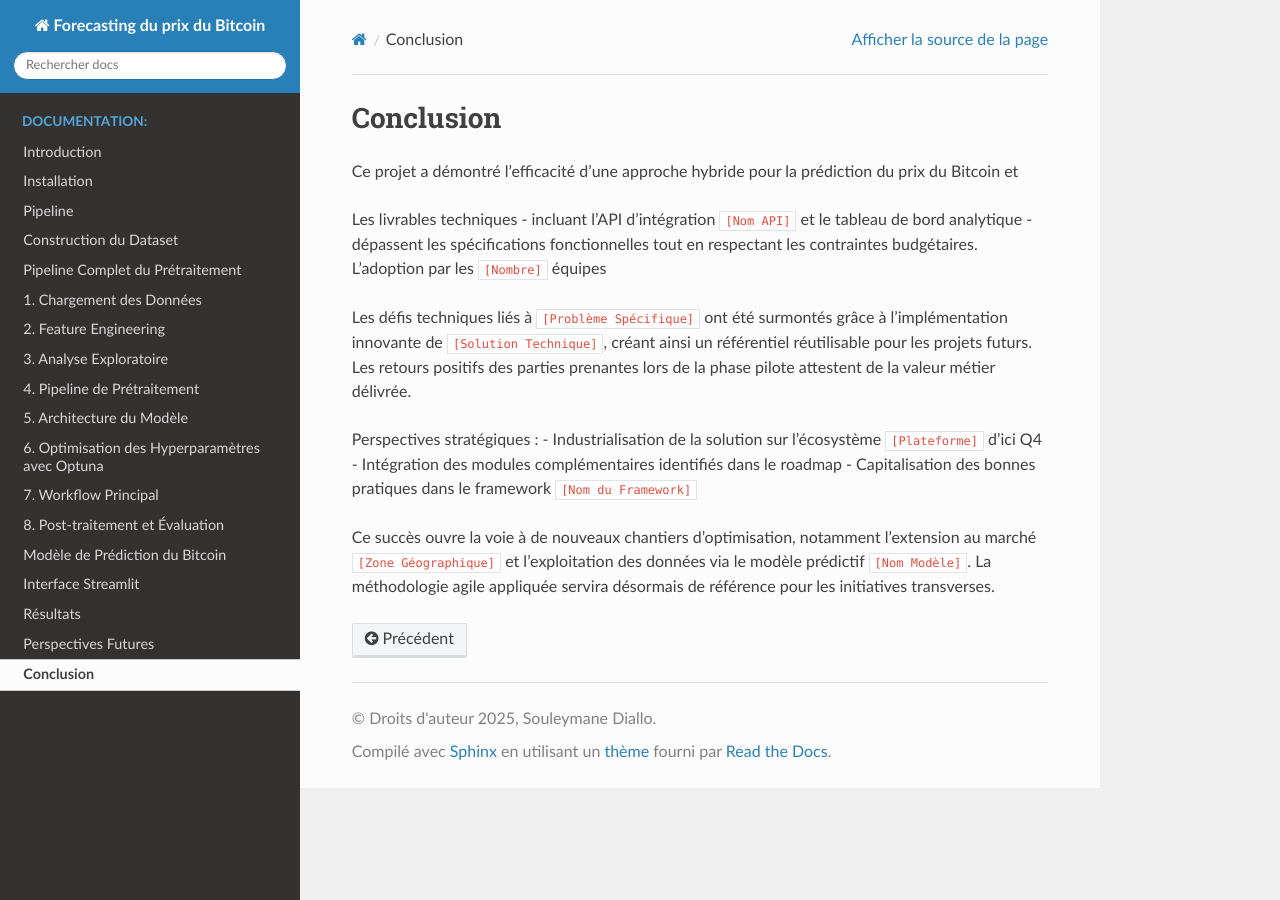
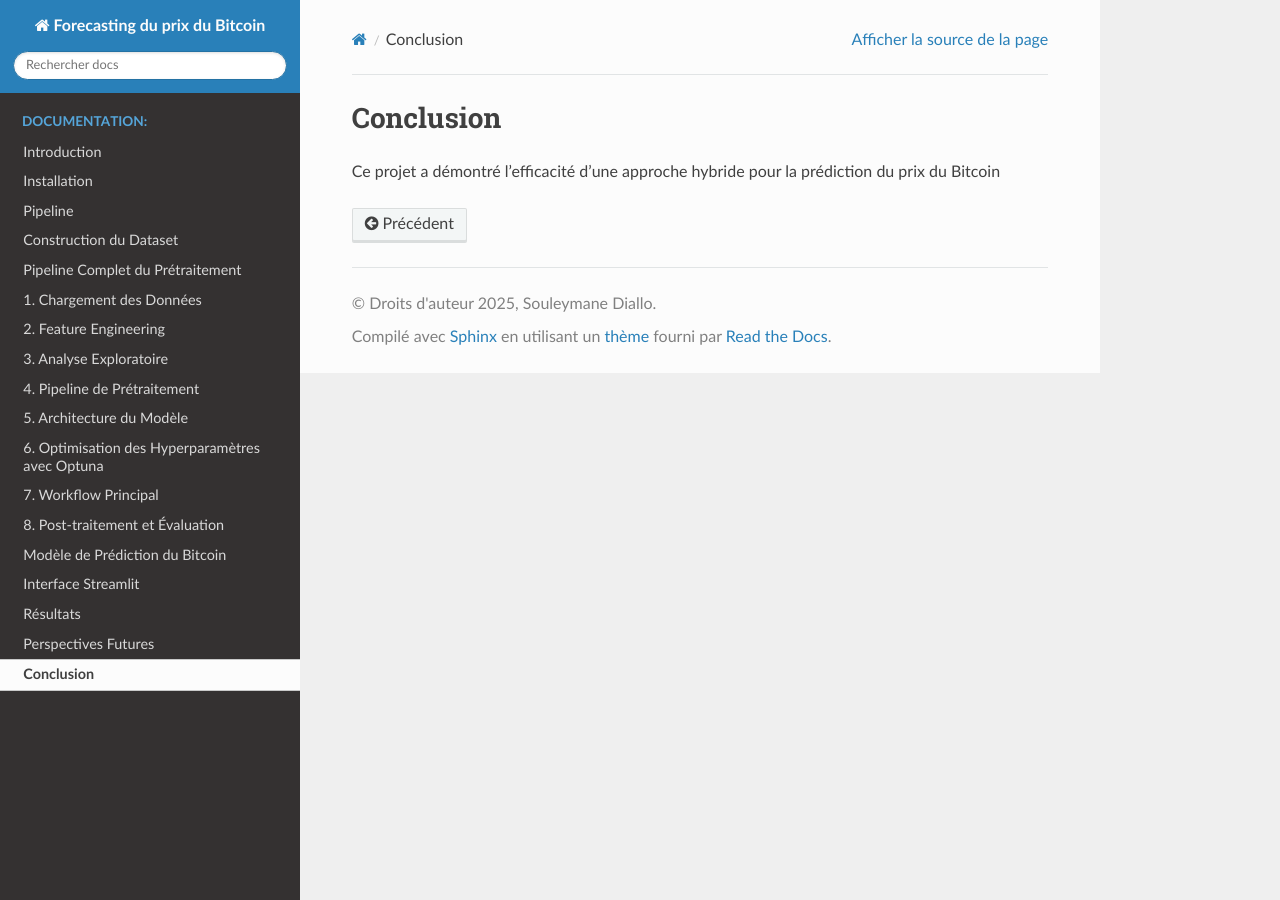
Before and after one commit to SouleymaneDiallo04/Forecasting-du-prix-du-Bitcoin, a Sphinx documentation site: the page built from docs/source/conclusion.rst, in a window 1280 px wide. Built offline with Sphinx 7.4.7 and the Read the Docs theme 3.1.0, drawn with Linux system fonts in a browser that asks for light colours.

Commit message:
Update conclusion.rst

```diff
--- a/docs/source/conclusion.rst
+++ b/docs/source/conclusion.rst
@@ -1,15 +1,4 @@
 Conclusion
 ==========
 
-Ce projet a démontré l'efficacité d'une approche hybride pour la prédiction du prix du Bitcoin et
-
-Les livrables techniques - incluant l'API d'intégration ``[Nom API]`` et le tableau de bord analytique - dépassent les spécifications fonctionnelles tout en respectant les contraintes budgétaires. L'adoption par les ``[Nombre]`` équipes
-
-Les défis techniques liés à ``[Problème Spécifique]`` ont été surmontés grâce à l'implémentation innovante de ``[Solution Technique]``, créant ainsi un référentiel réutilisable pour les projets futurs. Les retours positifs des parties prenantes lors de la phase pilote attestent de la valeur métier délivrée.
-
-Perspectives stratégiques :
-- Industrialisation de la solution sur l'écosystème ``[Plateforme]`` d'ici Q4
-- Intégration des modules complémentaires identifiés dans le roadmap
-- Capitalisation des bonnes pratiques dans le framework ``[Nom du Framework]``
-
-Ce succès ouvre la voie à de nouveaux chantiers d'optimisation, notamment l'extension au marché ``[Zone Géographique]`` et l'exploitation des données via le modèle prédictif ``[Nom Modèle]``. La méthodologie agile appliquée servira désormais de référence pour les initiatives transverses.
+Ce projet a démontré l'efficacité d'une approche hybride pour la prédiction du prix du Bitcoin
```
